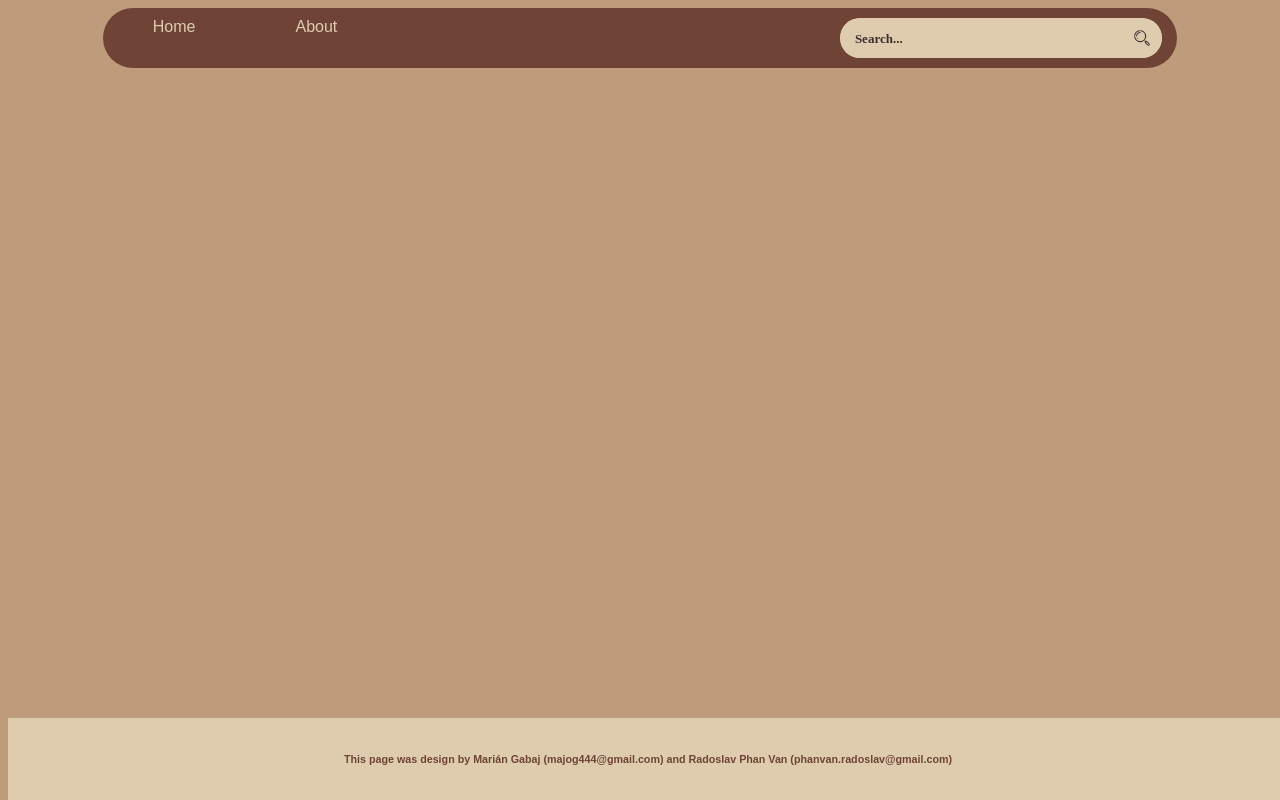
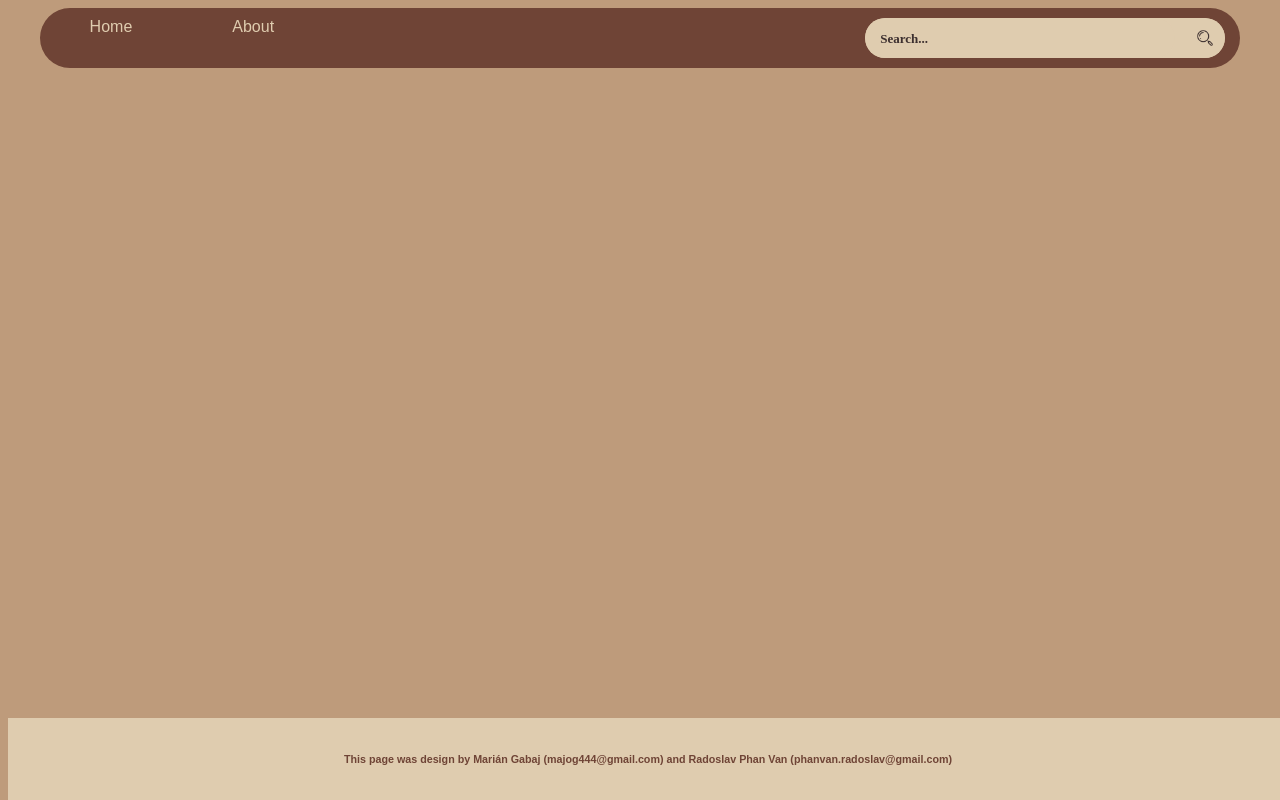
Before and after one commit to RadoslavPV/blog_web, a Next.js app: page / in a window 1280 px wide. Built offline with nearby package versions, Linux system fonts and the light colour scheme; a web font is replaced by a local one.

Commit message:
increased header width

```diff
--- a/app/components/heaader/page.module.css
+++ b/app/components/heaader/page.module.css
@@ -4,7 +4,7 @@
     gap: 50px;
     padding: 10px 0px;
     border-radius: 70px;
-    width: 85%;
+    width: 95%;
     margin: auto;
 }
 
```
